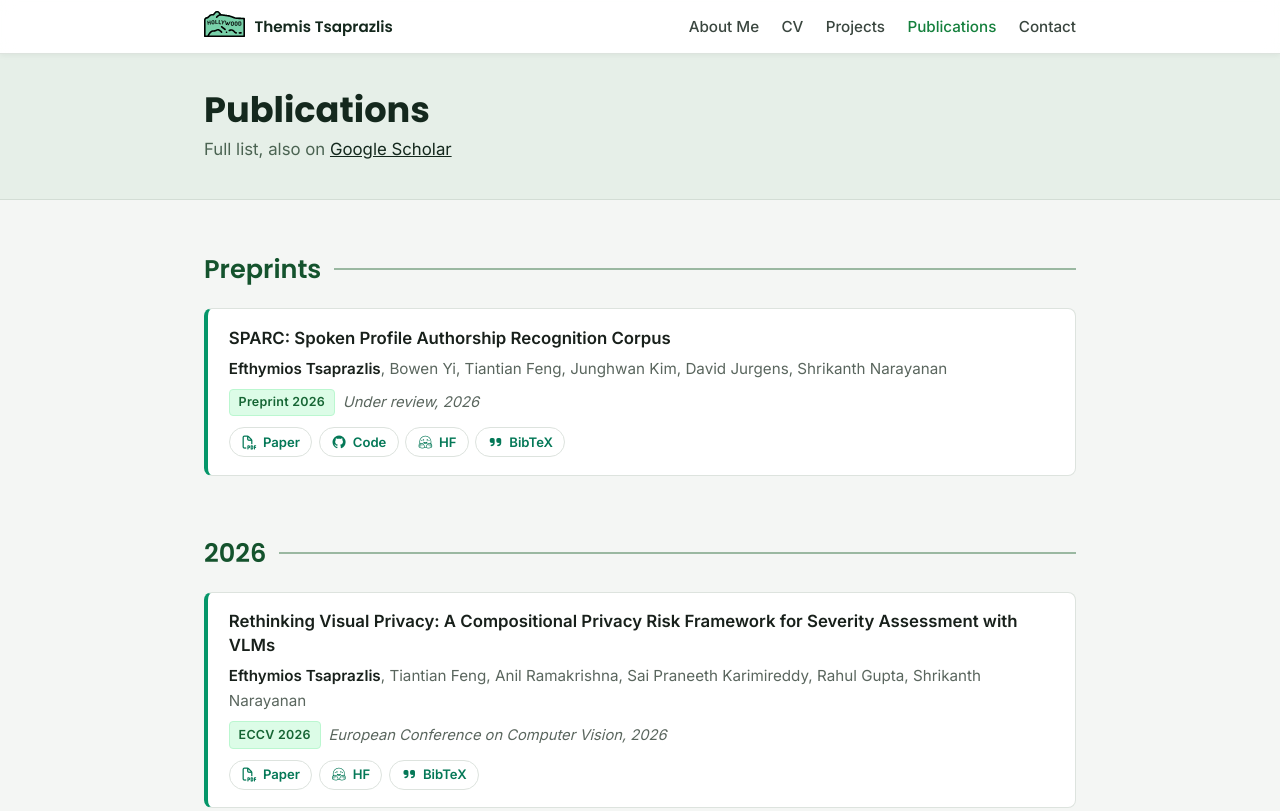
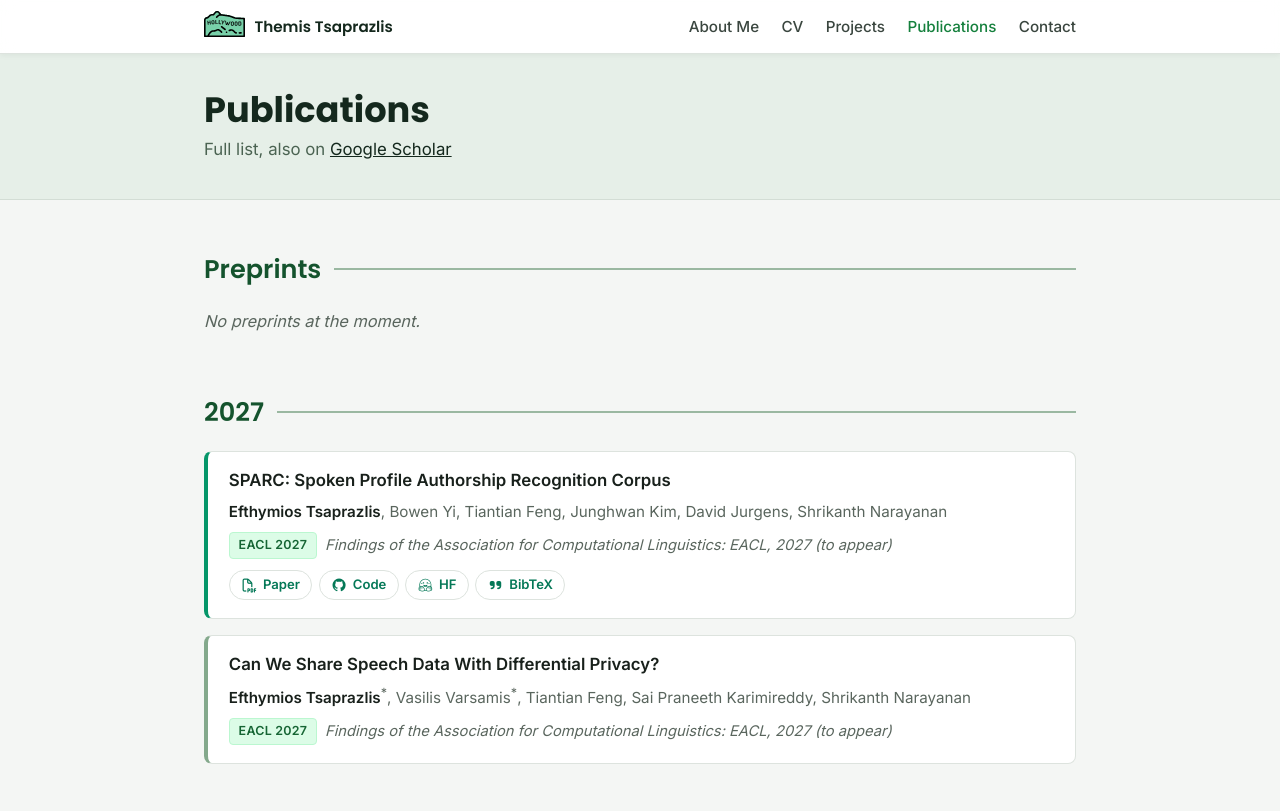
Before and after one commit to timtsapras23/timtsapras23.github.io, a plain HTML site: page publications.html in a window 1280 px wide. Shown: the top 811 px of the page. Drawn offline with Linux system fonts and the light colour scheme.

Commit message:
Add EACL 2027 Findings papers
Co-Authored-By: Claude Opus 5.5 <noreply@anthropic.com>

```diff
--- a/publications.html
+++ b/publications.html
@@ -487,6 +487,12 @@
     <main>
         <section id="preprints">
             <h2>Preprints</h2>
+            <p class="empty">No preprints at the moment.</p>
+        </section>
+
+        <section id="y2027">
+            <h2>2027</h2>
+
             <div class="publication">
                 <p class="papertitle">SPARC: Spoken Profile Authorship Recognition Corpus</p>
                 <p class="authors">
@@ -497,7 +503,7 @@
                     <a href="https://jurgens.people.si.umich.edu/">David Jurgens</a>,
                     <a href="https://sail.usc.edu/people/shri.html">Shrikanth Narayanan</a>
                 </p>
-                <p class="venue"><span class="badge">Preprint 2026</span>Under review, 2026</p>
+                <p class="venue"><span class="badge">EACL 2027</span>Findings of the Association for Computational Linguistics: EACL, 2027 (to appear)</p>
                 <div class="pub-links">
                     <a class="pub-btn" href="https://arxiv.org/pdf/2610.25265" target="_blank"><i class="fa-regular fa-file-pdf"></i>Paper</a>
                     <a class="pub-btn" href="https://github.com/bowenyi-pierre/SPARC" target="_blank"><i class="fa-brands fa-github"></i>Code</a>
@@ -516,6 +522,18 @@
       url={https://arxiv.org/abs/2610.25265},
 }</pre>
                 </div>
+            </div>
+
+            <div class="publication">
+                <p class="papertitle">Can We Share Speech Data With Differential Privacy?</p>
+                <p class="authors">
+                    <strong>Efthymios Tsaprazlis</strong><sup>*</sup>,
+                    <a href="https://vasilisvar00.github.io/vasilisvarsamis/">Vasilis Varsamis</a><sup>*</sup>,
+                    <a href="https://tiantiaf0627.github.io/">Tiantian Feng</a>,
+                    <a href="https://spkreddy.org/">Sai Praneeth Karimireddy</a>,
+                    <a href="https://sail.usc.edu/people/shri.html">Shrikanth Narayanan</a>
+                </p>
+                <p class="venue"><span class="badge">EACL 2027</span>Findings of the Association for Computational Linguistics: EACL, 2027 (to appear)</p>
             </div>
         </section>
 
```
